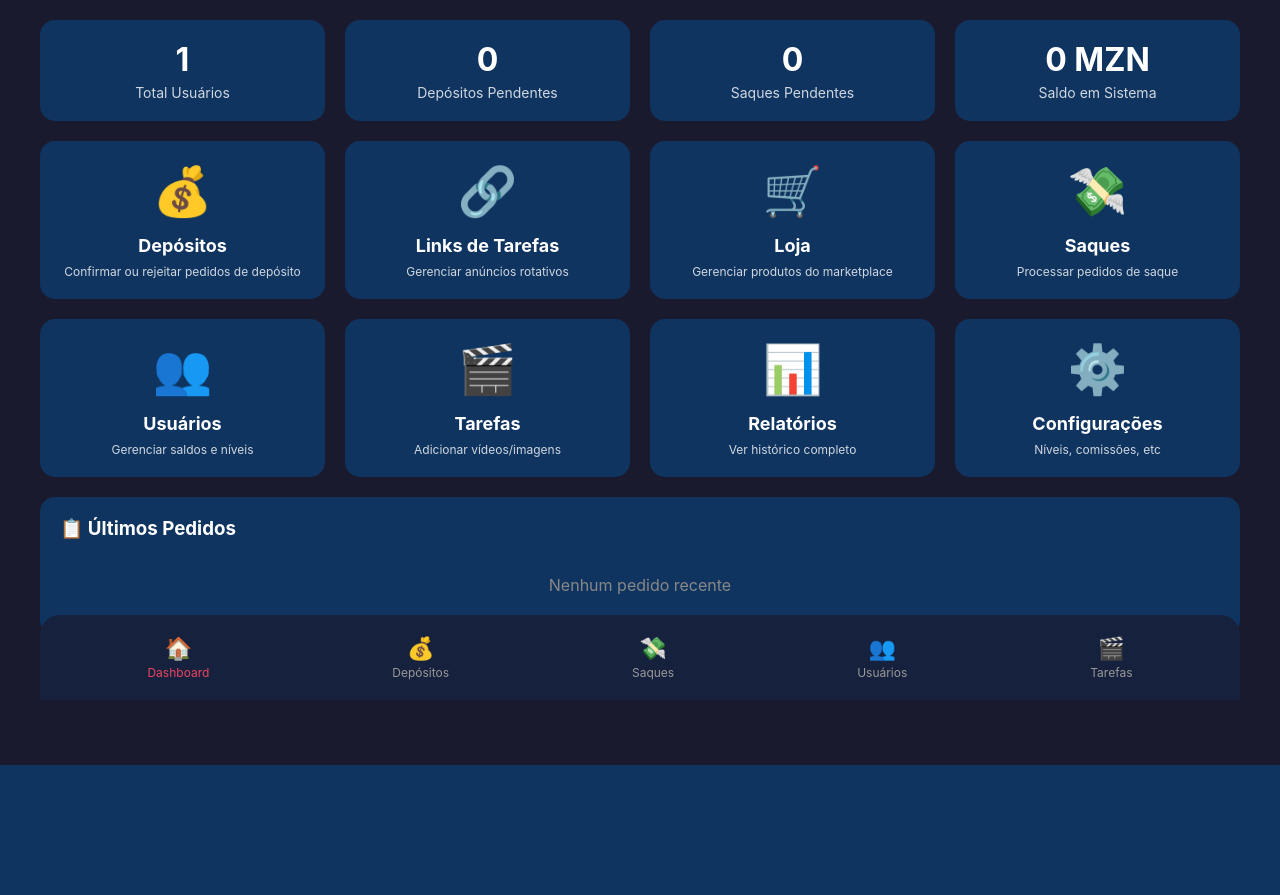
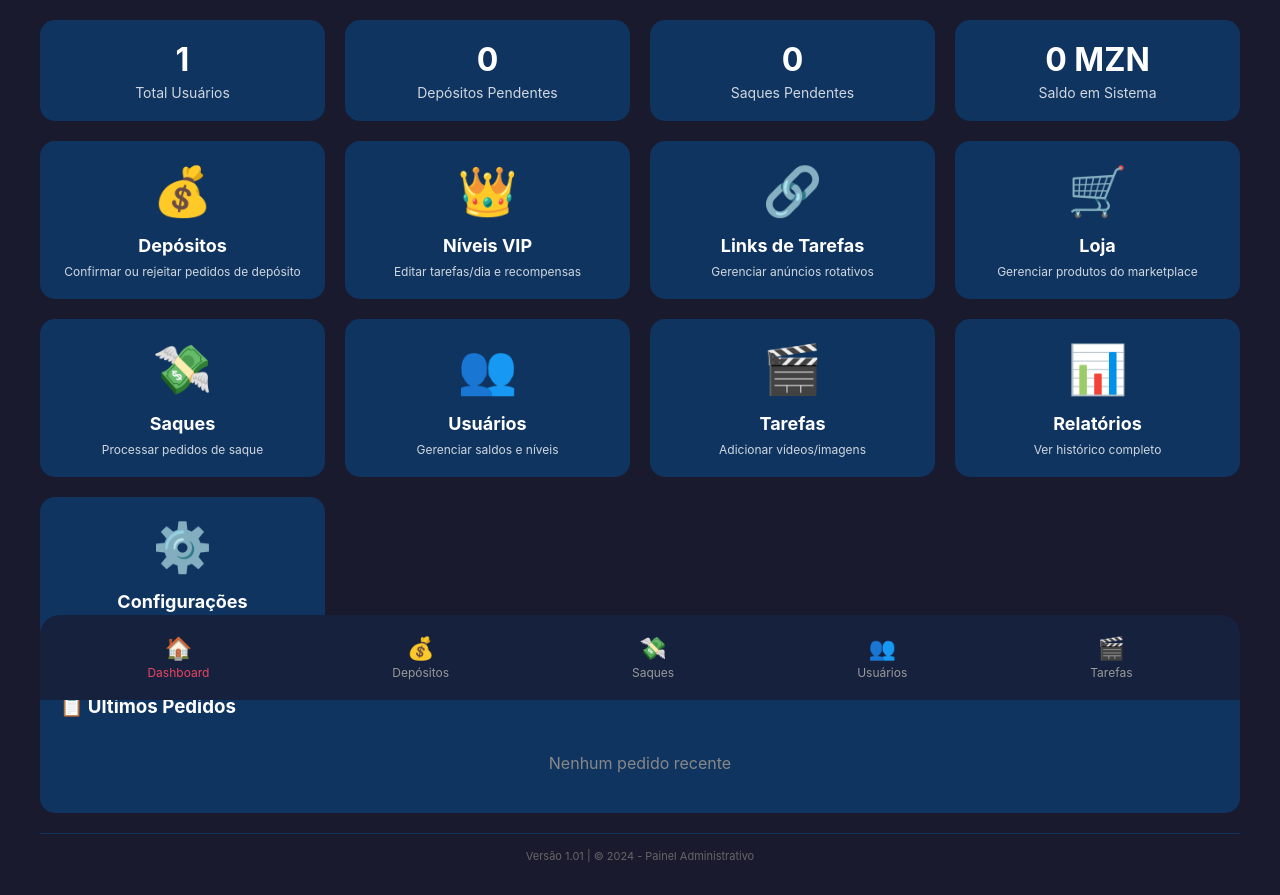
Before and after one commit to orlandobraz560-ship-it/mozads, a Flask app: page /admin_painel in a window 1280 px wide. Shown: the part 100-995 px from the top of the page. Before the commit the page ends 865 px from the top, so only its background shows below. Run offline with Flask 3, Linux system fonts and the light colour scheme; the visitor is signed in with stand-in values (Sample User, id 1).

Commit message:
Update admin_painel.html

```diff
--- a/templates/admin_painel.html
+++ b/templates/admin_painel.html
@@ -211,6 +211,11 @@
                 <div class="menu-title">Depósitos</div>
                 <div class="menu-desc">Confirmar ou rejeitar pedidos de depósito</div>
             </a>
+            <a href="/admin/niveis" class="menu-card">
+                <div class="menu-icon">👑</div>
+                <div class="menu-title">Níveis VIP</div>
+                <div class="menu-desc">Editar tarefas/dia e recompensas</div>
+           </a>
             <a href="/admin_links" class="menu-card">
                 <div class="menu-icon">🔗</div>
                 <div class="menu-title">Links de Tarefas</div>
```
